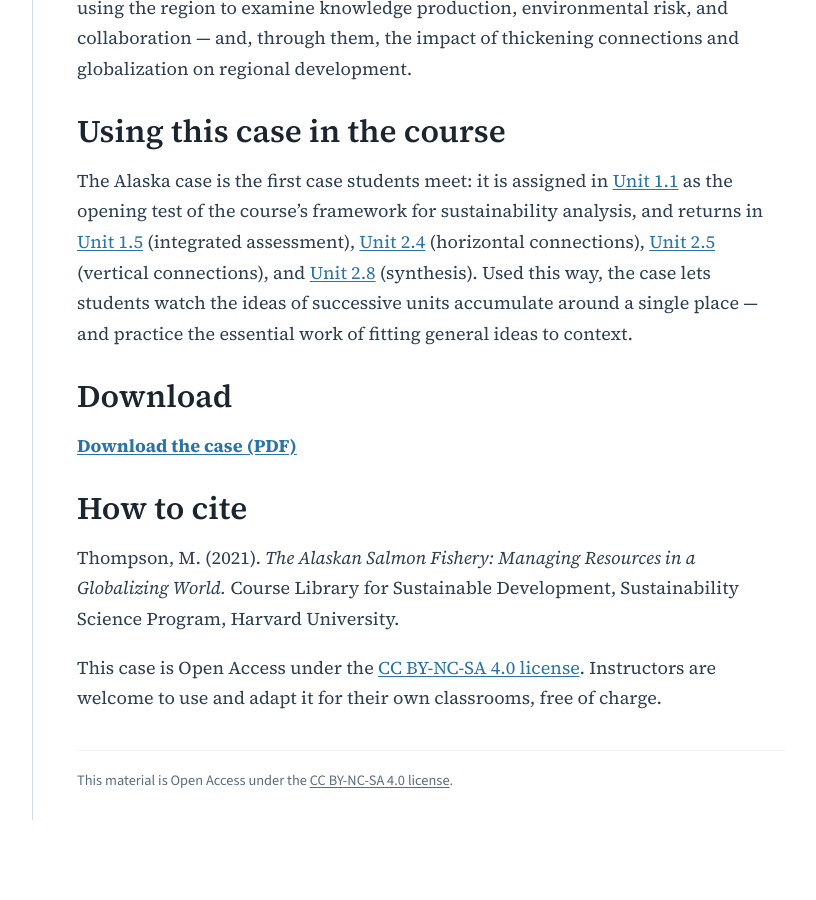
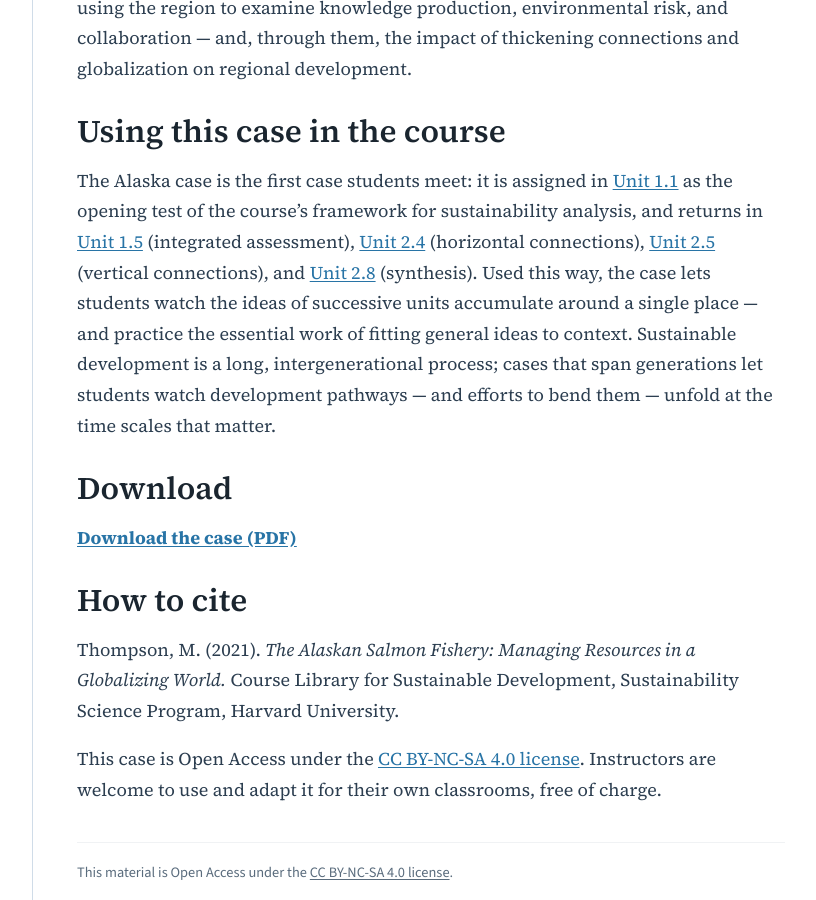
Before and after one commit to agharley/sustsci, a Jekyll site: the page built from course/course-library/teaching-cases/case-alaska.md, in a window 1280 px wide and 900 px high, scrolled down 1221 px. Shown: the whole window, without its empty margins (329-1145 px from the left). Built offline with Jekyll 4.4.1, drawn with Linux system fonts in a browser that asks for light colours; before the commit the page ends 2068 px from its top, so only the background shows below that.

Commit message:
teaching case description

```diff
--- a/course/course-library/teaching-cases/case-alaska.md
+++ b/course/course-library/teaching-cases/case-alaska.md
@@ -19,7 +19,7 @@ The case pays particular attention to Bristol Bay and its famed sockeye fishery,
 
 ## Using this case in the course
 
-The Alaska case is the first case students meet: it is assigned in [Unit 1.1](/course/part-1-conceptual-challenge/unit-1-1-framework.html) as the opening test of the course's framework for sustainability analysis, and returns in [Unit 1.5](/course/part-1-conceptual-challenge/unit-1-5-integrated-assessment.html) (integrated assessment), [Unit 2.4](/course/part-2-anthropocene/unit-2-4-horizontal-connections.html) (horizontal connections), [Unit 2.5](/course/part-2-anthropocene/unit-2-5-vertical-connections.html) (vertical connections), and [Unit 2.8](/course/part-2-anthropocene/unit-2-8-synthesis.html) (synthesis). Used this way, the case lets students watch the ideas of successive units accumulate around a single place — and practice the essential work of fitting general ideas to context.
+The Alaska case is the first case students meet: it is assigned in [Unit 1.1](/course/part-1-conceptual-challenge/unit-1-1-framework.html) as the opening test of the course's framework for sustainability analysis, and returns in [Unit 1.5](/course/part-1-conceptual-challenge/unit-1-5-integrated-assessment.html) (integrated assessment), [Unit 2.4](/course/part-2-anthropocene/unit-2-4-horizontal-connections.html) (horizontal connections), [Unit 2.5](/course/part-2-anthropocene/unit-2-5-vertical-connections.html) (vertical connections), and [Unit 2.8](/course/part-2-anthropocene/unit-2-8-synthesis.html) (synthesis). Used this way, the case lets students watch the ideas of successive units accumulate around a single place — and practice the essential work of fitting general ideas to context. Sustainable development is a long, intergenerational process; cases that span generations let students watch development pathways — and efforts to bend them — unfold at the time scales that matter.
 
 ## Download
 
```
Also changed, not shown: course/course-library/teaching-cases/case-appalachia.md (+1 -1 lines), course/course-library/teaching-cases/case-london.md (+1 -1 lines), 1 other file.
